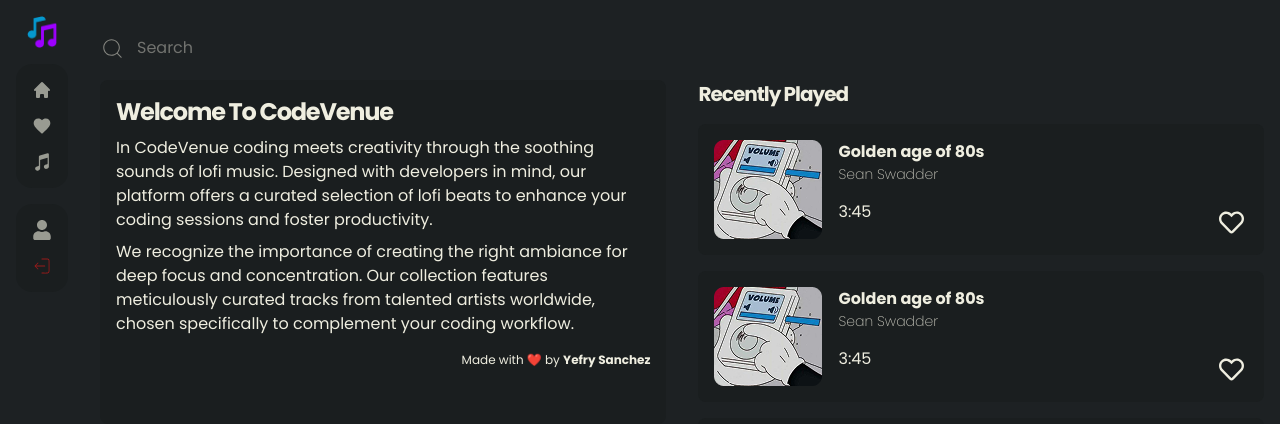
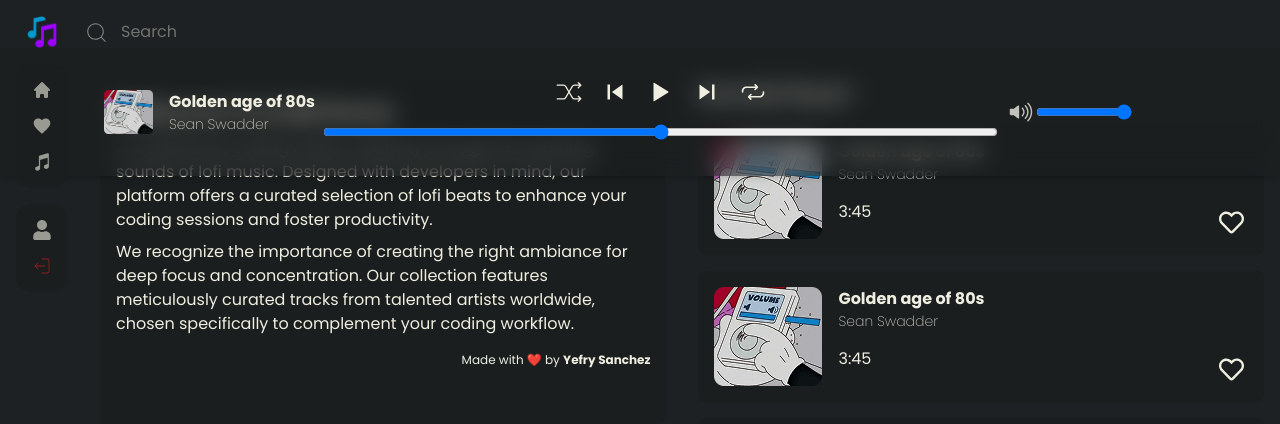
Before and after one commit to yefrysanchez/codevenue2, a Next.js app: page / in a window 1280 px wide. Shown: the top 424 px of the page. Built offline with nearby package versions, Linux system fonts and the light colour scheme.

Commit message:
player component(No functionalities)

```diff
--- a/src/app/components/Navbar.tsx
+++ b/src/app/components/Navbar.tsx
@@ -18,11 +18,15 @@ const Navbar = () => {
   ];
 
   const [isOpen, setIsOpen] = useState(false);
+  const [isLogged, setIsLogged] = useState(true);
   return (
     <header className="z-50">
       <nav className="p-4 flex lg:flex-col justify-between items-center lg:w-fit gap-4">
-        <div>
+        <div className="flex items-center gap-2">
           <Image width={32} height={32} src={"/logo.png"} alt="logo" />
+          <span className="font-bold tracking-[-2px] text-3xl lg:hidden">
+            CodeVenue
+          </span>
         </div>
         <ul className="hidden bg-darkAlt w-fit p-4 lg:flex flex-col gap-4 rounded-2xl">
           {navlinks.map((link) => (
@@ -48,9 +52,11 @@ const Navbar = () => {
           >
             <FaUser size={20} />
           </Link>
-          <button className="text-red-800 hover:text-red-500 transition-colors">
-            <CiLogout size={20} />
-          </button>
+          {isLogged && (
+            <button className="text-red-800 hover:text-red-500 transition-colors">
+              <CiLogout size={20} />
+            </button>
+          )}
         </ul>
         <button onClick={() => setIsOpen(true)} className="lg:hidden">
           <TbMenu size={25} />
--- /dev/null
+++ b/src/app/components/Player.tsx
@@ -0,0 +1,50 @@
+import Image from "next/image";
+import React from "react";
+import PlayerControls from "./PlayerControls";
+import { IoIosVolumeHigh } from "react-icons/io";
+
+const Player = () => {
+  return (
+    <div className="w-full h-32 bg-darkAlt/50 shadow-md px-4 lg:pr-0 lg:pl-20 backdrop-blur-md fixed top-12 left-0">
+      <div className="max-w-6xl h-full mx-auto flex items-center">
+        {/* Track info */}
+        <div className="flex items-center gap-4 h-full">
+          <div>
+            <Image
+              width={49}
+              height={49}
+              alt="Song image"
+              src={"/sample-track.png"}
+            />
+          </div>
+          <div className="flex flex-col">
+            <span id="track-title" className="font-semibold">
+              Golden age of 80s
+            </span>
+            <span className="font-extralight text-light/80 text-sm">
+              Sean Swadder
+            </span>
+          </div>
+        </div>
+        {/* Player controls */}
+        <PlayerControls />
+        {/* Volume control */}
+        <div className="hidden md:flex items-center ">
+            <span className="text-light/80"><IoIosVolumeHigh size={30}/>
+            </span>
+          <input
+
+            type="range"
+            name="volume"
+            className="w-24 "
+            min={0}
+            max={100}
+            defaultValue={100}
+          />
+        </div>
+      </div>
+    </div>
+  );
+};
+
+export default Player;
--- /dev/null
+++ b/src/app/components/PlayerControls.tsx
@@ -0,0 +1,26 @@
+"use client";
+
+import React, { useState } from 'react'
+import { CiShuffle } from 'react-icons/ci'
+import { IoIosPlay, IoIosPause, IoIosRepeat } from 'react-icons/io'
+import { MdSkipPrevious, MdSkipNext} from 'react-icons/md'
+
+const PlayerControls = () => {
+const [isPlaying, setIsPlaying] = useState(false)
+  return (
+    <div className='w-3/5 '>
+        <div className='flex items-center justify-center gap-4'>
+            <button className='hidden md:block'><CiShuffle size={30} /></button>
+            <button><MdSkipPrevious size={30} /></button>
+            <button onClick={() => setIsPlaying(!isPlaying)}>{isPlaying ? <IoIosPause size={30} /> : <IoIosPlay size={30} />}</button>
+            <button><MdSkipNext size={30} /></button>
+            <button className='hidden md:block'><IoIosRepeat size={30} /></button>
+        </div>
+        <div className='px-2 mt-4 hidden md:block '>
+            <input className='w-full' type="range" name="track" />
+        </div>
+    </div>
+  )
+}
+
+export default PlayerControls
--- a/src/app/components/TrackCard.tsx
+++ b/src/app/components/TrackCard.tsx
@@ -30,7 +30,7 @@ const TrackCard = () => {
 
       {/* Track Info */}
       <div onClick={handlePlay} className="flex cursor-pointer flex-col">
-        <span id="track-title" className="font-semibold">
+        <span className="font-semibold">
           Golden age of 80s
         </span>
         <span className="font-extralight text-light/80 text-sm">
--- a/src/app/layout.tsx
+++ b/src/app/layout.tsx
@@ -2,8 +2,13 @@ import type { Metadata } from "next";
 import { Poppins } from "next/font/google";
 import "./globals.css";
 import Navbar from "./components/Navbar";
+import { CiSearch } from "react-icons/ci";
+import Player from "./components/Player";
 
-const poppins = Poppins({ subsets: ["latin"], weight: ["100","200", "400", "700"] });
+const poppins = Poppins({
+  subsets: ["latin"],
+  weight: ["100", "200", "400", "700"],
+});
 export const metadata: Metadata = {
   title: "CodeVenue",
   description:
@@ -18,10 +23,24 @@ export default function RootLayout({
   return (
     <html lang="en">
       <body className={`${poppins.className} antialiased bg-dark text-light`}>
-        <main className="flex flex-col lg:flex-row min-h-screen w-full max-w-7xl mx-auto">
+        <main className="flex flex-col lg:flex-row w-full max-w-7xl mx-auto">
           <Navbar />
-          {children}
+          <div>
+            <div className="hidden lg:flex items-center py-4 gap-2 w-full">
+              <CiSearch className="text-light/50" size={25} />
+              <input
+                type="search"
+                name="search-music"
+                placeholder="Search"
+                className="p-1 focus:outline-none bg-transparent w-full max-w-xl placeholder:text-light/40"
+              />
+            </div>
+            {children}
+          </div>
         </main>
+        <footer>
+          <Player />
+        </footer>
       </body>
     </html>
   );
--- a/src/app/page.tsx
+++ b/src/app/page.tsx
@@ -1,20 +1,12 @@
-import { CiSearch } from "react-icons/ci";
+
 import Hero from "./components/Hero";
 import RecentlyPlayed from "./components/RecentlyPlayed";
 
 export default function Home() {
   return (
-    <div className="min-h-screen w-full p-4">
-      <div className="hidden lg:flex items-center py-4 gap-2 w-full">
-        <CiSearch className="text-light/50" size={25} />
-        <input
-          type="search"
-          name="search-music"
-          placeholder="Search"
-          className="p-1 focus:outline-none bg-transparent w-full max-w-xl placeholder:text-light/40"
-        />
-      </div>
-      <div className="flex flex-col gap-8 lg:flex-row ">
+    <div className="w-full p-4">
+
+      <div className="flex flex-col gap-8 lg:flex-row">
         <Hero />
         <RecentlyPlayed />
       </div>
```
